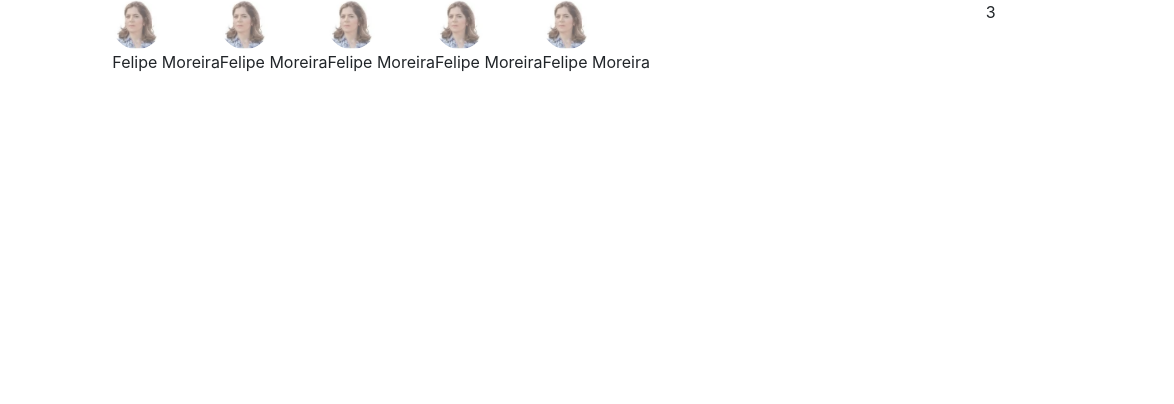
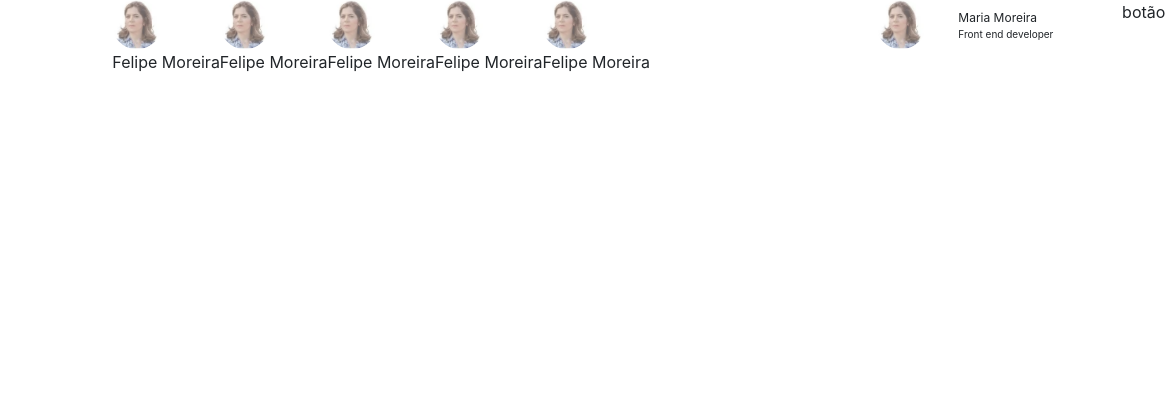
Before and after one commit to fmomoreira/menu-responsive, a plain HTML site: page index.html in a window 1280 px wide. Shown: the full height of the page, 106-1280 px from the left. Drawn offline with nearby package versions, Linux system fonts and the light colour scheme.

Commit message:
create card seguidores

```diff
--- a/css/style.css
+++ b/css/style.css
@@ -31,3 +31,11 @@ img{
 .box-stories{
     display: flex;
 }
+
+.card-title-seguidores{
+    font-size: 12px;
+}
+
+.card-description-seguidores{
+    font-size: 10px;
+}
--- a/index.html
+++ b/index.html
@@ -39,7 +39,7 @@
           </div>
 
         </div>
-        <div class="col-8">
+        <div class="col-7">
           <div class="box-stories">
             <div class="stories-timeline">
               <div class="box-foto-perfil">
@@ -80,7 +80,20 @@
 
 
         </div>
-        <div class="col-2">3</div>
+        <div class="col-3">
+          <div class="row">
+            <div class="col-3">
+              <div class="box-foto-perfil">
+                <img class="image-stories-perfil" src="./image/fotoperfil.PNG" alt="foto perfil stories">
+              </div>
+            </div>
+            <div class="col-6 d-flex flex-column justify-content-center">
+              <span class="card-title-seguidores">Maria Moreira</span>
+              <span class="card-description-seguidores">Front end developer</span>
+            </div>
+            <div class="col-3">botão</div>
+          </div>
+        </div>
       </div>
     <script src="https://code.jquery.com/jquery-3.3.1.slim.min.js" integrity="sha384-q8i/X+965DzO0rT7abK41JStQIAqVgRVzpbzo5smXKp4YfRvH+8abtTE1Pi6jizo" crossorigin="anonymous"></script>
     <script src="https://cdnjs.cloudflare.com/ajax/libs/popper.js/1.14.7/umd/popper.min.js" integrity="sha384-UO2eT0CpHqdSJQ6hJty5KVphtPhzWj9WO1clHTMGa3JDZwrnQq4sF86dIHNDz0W1" crossorigin="anonymous"></script>
```
